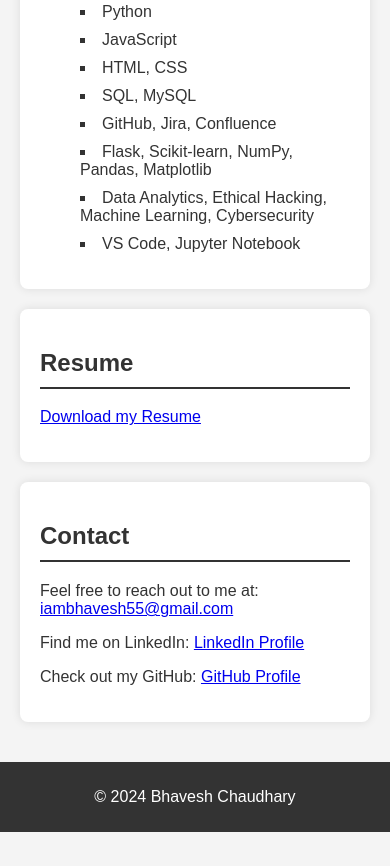
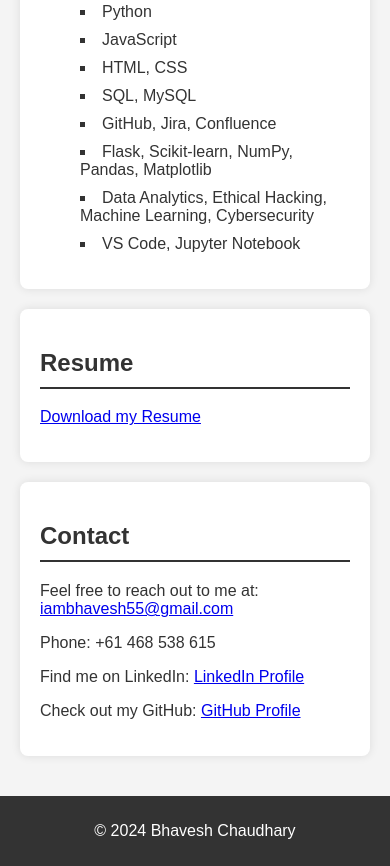
Before and after one commit to iambhavesh55/portfolio-website, a plain HTML site: page index.html in a window 390 px wide. Shown: the part 1706-2572 px from the top of the page. Before the commit the page ends 2538 px from the top, so only its background shows below. Drawn offline with Linux system fonts and the light colour scheme.

Commit message:
Added phone number to contact section

```diff
--- a/index.html
+++ b/index.html
@@ -80,9 +80,12 @@
     <section id="contact">
         <h2>Contact</h2>
         <p>Feel free to reach out to me at: <a href="mailto:iambhavesh55@gmail.com">iambhavesh55@gmail.com</a></p>
+        <p>Phone: +61 468 538 615</p>
         <p>Find me on LinkedIn: <a href="https://www.linkedin.com/in/bhavesh-chaudhary-3a055a28a/">LinkedIn Profile</a></p>
         <p>Check out my GitHub: <a href="https://github.com/iambhavesh55">GitHub Profile</a></p>
     </section>
+
+
 
     <footer>
         <p>© 2024 Bhavesh Chaudhary</p>
```
